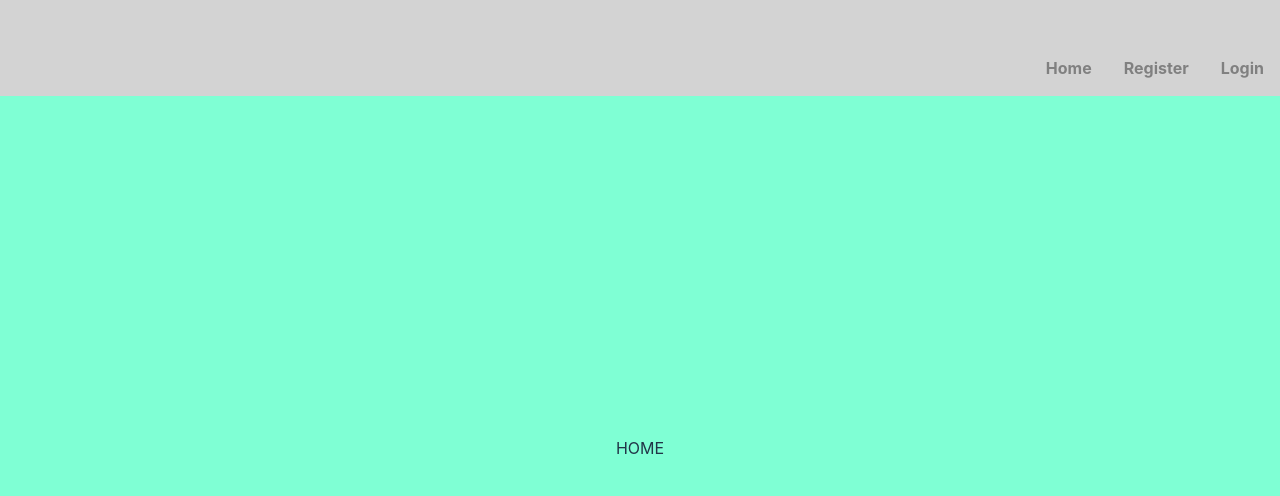
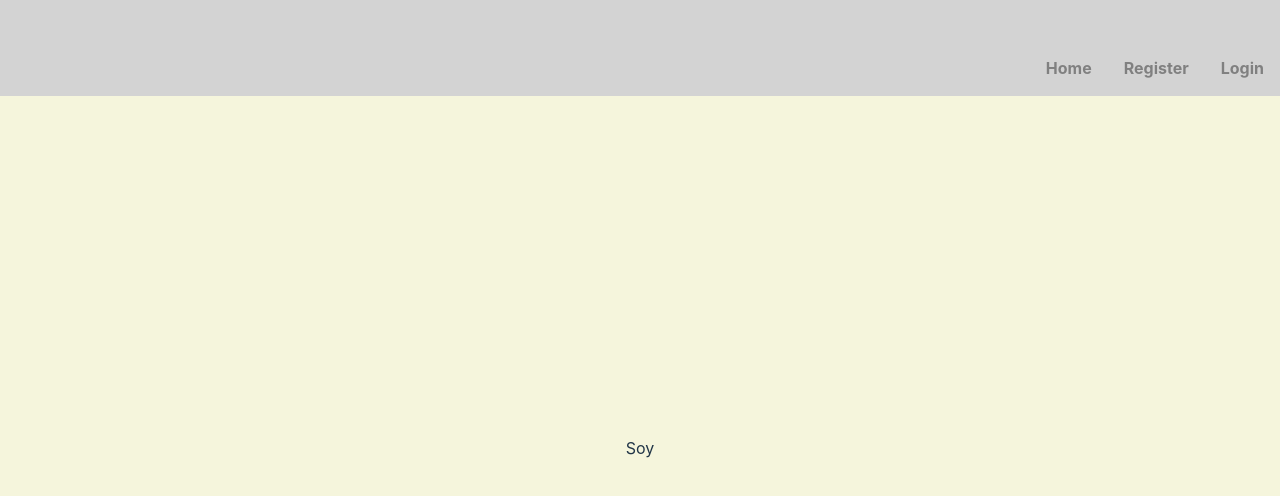
Before and after one commit to VictorBlasco5/Project-frontend-1, a React (Vite) app: page /profile in a window 1280 px wide. Before the commit this address led to /. Shown: the top 496 px of the page. Built offline with nearby package versions, Linux system fonts and the light colour scheme; sample sign-in values are in the browser's storage.

Commit message:
feat: redirection to the home view when loggin and starting profile

```diff
--- a/src/pages/Body/Body.jsx
+++ b/src/pages/Body/Body.jsx
@@ -2,6 +2,7 @@ import { Routes, Route, Navigate } from "react-router-dom"
 import { Home } from "../Home/Home"
 import { Register } from "../Register/Register"
 import { Login } from "../Login/Login"
+import { Profile } from "../Profile/Profile"
 
 export const Body = () => {
 
@@ -11,6 +12,7 @@ export const Body = () => {
             <Route path="/" element={<Home />} />
             <Route path="/register" element={<Register />} />
             <Route path="/login" element={<Login />} />
+            <Route path="/profile" element={<Profile />} />
         </Routes>
     )
 }
--- a/src/pages/Login/Login.jsx
+++ b/src/pages/Login/Login.jsx
@@ -1,4 +1,4 @@
-import { useState } from "react";
+import { useEffect, useState } from "react";
 import { CButton } from "../../common/CButton/CButton"
 import { CInput } from "../../common/CInput/CInput"
 import { validation } from "../../utils/functions";
@@ -8,8 +8,9 @@ import { useNavigate } from "react-router-dom";
 import { decodeToken } from "react-jwt"
 
 export const Login = () => {
-
+    const datosUser = JSON.parse(localStorage.getItem("auth"));
     const navigate = useNavigate();
+    const [tokenStorage, setTokenStorage] = useState(datosUser?.token);
 
     const [accreditation, setAccreditation] = useState({
         email:"",
@@ -23,6 +24,11 @@ export const Login = () => {
 
     const [msgError, setMsgError] = useState("");
 
+    useEffect(() => {
+      if (tokenStorage) {
+        navigate("/");
+      }
+    }, [tokenStorage]);
 
   const inputHandler = (e) => {
     setAccreditation((prevState) => ({
@@ -63,7 +69,7 @@ export const Login = () => {
 
             localStorage.setItem("auth", JSON.stringify(auth))
 
-            setMsgError(`Wellcome`)
+            setMsgError(`Wellcome ${decoded.firstName}`)
 
             setTimeout(()=>{
               navigate("/")
--- /dev/null
+++ b/src/pages/Profile/Profile.css
@@ -0,0 +1,12 @@
+.profileDesign {
+
+    height: 88vh;
+    width: 100vw;
+
+    background-color: beige;
+
+    display: flex;
+    flex-direction: column;
+    justify-content: center;
+    align-items: center;
+}
--- /dev/null
+++ b/src/pages/Profile/Profile.jsx
@@ -0,0 +1,22 @@
+import { useState, useEffect } from "react";
+import { useNavigate } from "react-router";
+import "./Profile.css";
+
+const datosUser = JSON.parse(localStorage.getItem("auth"))
+
+export const Profile = () => {
+    const navigate = useNavigate()
+    const [tokenStorage, setTokenStorage] = useState(datosUser?.token)
+
+    useEffect(()=>{
+        if(!tokenStorage){
+            navigate("/")
+        }
+    }, [tokenStorage])
+
+    return (
+        <div className='profileDesign'>
+            Soy {datosUser?.decoded?.firstName}
+        </div>
+    )
+}
```
